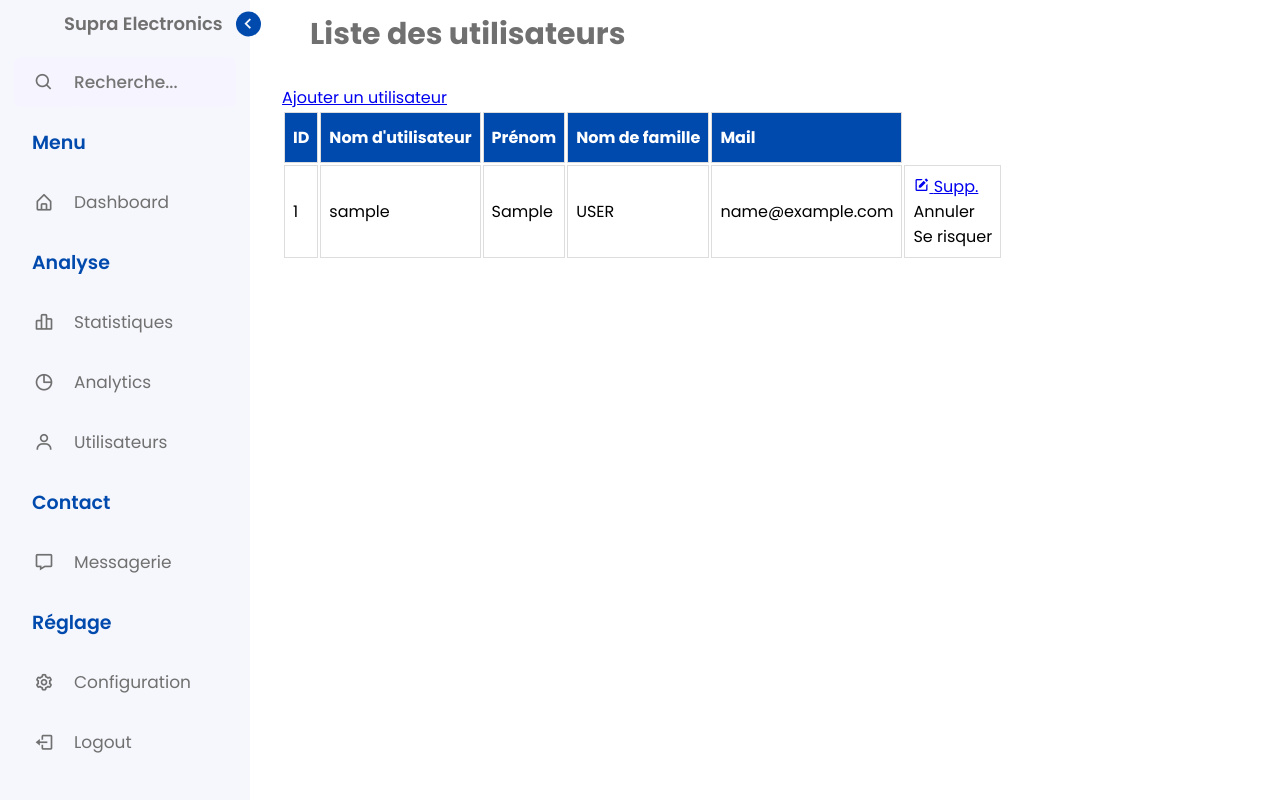
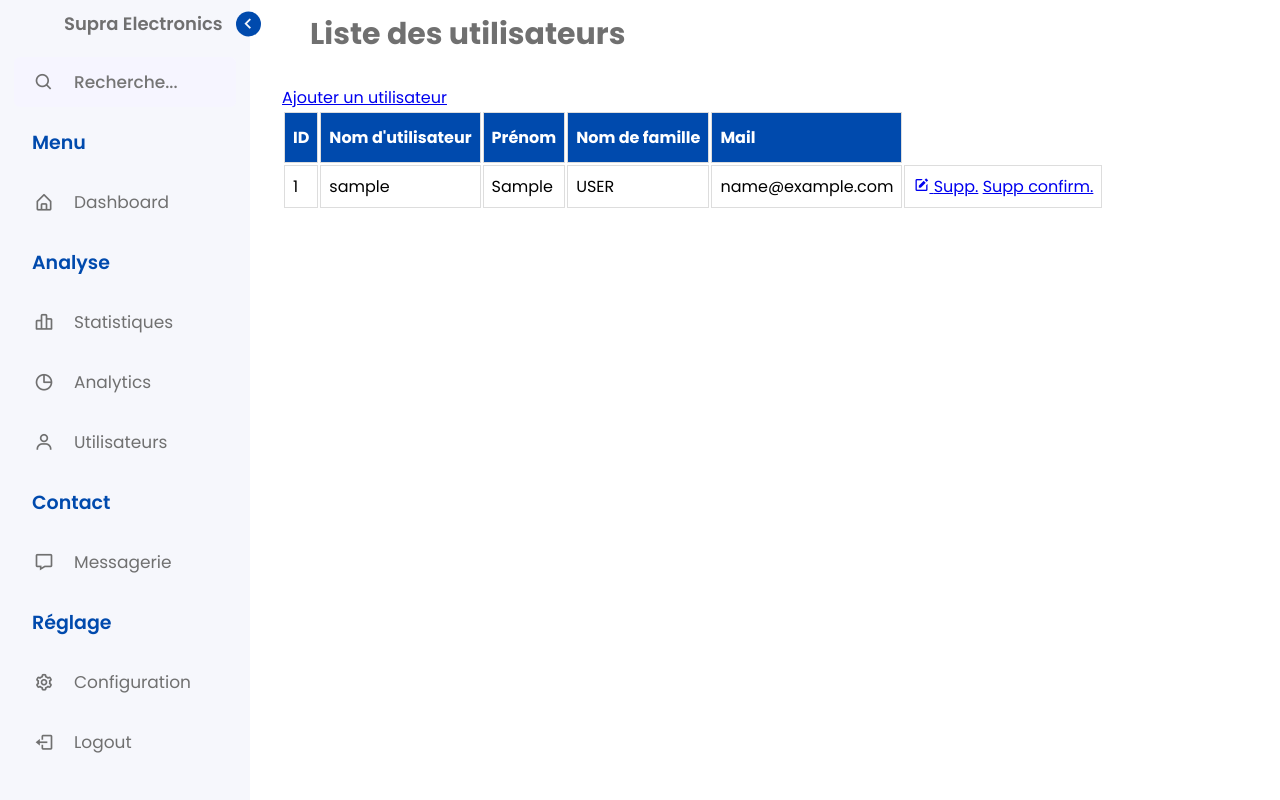
Before and after one commit to Mattlpt/supra-electronics, a PHP site: page /user in a window 1280 px wide. Run offline with PHP 8.4, Linux system fonts and the light colour scheme; tables that the repository leaves empty or names only in its code hold one stand-in row (values such as "Sample post").

Commit message:
correction conglit

```diff
--- a/src/assets/style/menudisplay.css
+++ b/src/assets/style/menudisplay.css
@@ -384,7 +384,7 @@ body.dark .home .text{
 /* ===== CGU ===== */
 
 .content-body cgu{
-    margin-bottom: 1em
+    margin-bottom: 1em;
     font-size: 16px;
     font-weight: 300;
     color: var(--text-color);
--- a/src/controller/user/UserController.php
+++ b/src/controller/user/UserController.php
@@ -71,6 +71,7 @@ class UserController
                 //suppresion d'un user
                 case 'delete':
                     //là il faudrait vérifier si on a le droit de faire cette action...
+
                     if(!empty($_GET))
                     {
                         $user = getOneOrNullUserById($_GET['id']);
--- a/src/services/Dispatcher.php
+++ b/src/services/Dispatcher.php
@@ -8,6 +8,7 @@ use controller\security\Register;
 use controller\public\Accueil;
 use controller\user\UserController;
 use Dashboard;
+use Home;
 use Messagerie;
 use Stats;
 use controller\config\Configu;
@@ -83,6 +84,12 @@ class Dispatcher
                     Dashboard::renderMainView();
                     break;
 
+                case 'home' :
+                    include("controller/home.index.php");
+                    Home::renderMainView();
+                    break;
+
+
                 default:
                     include('controller/home/index.php');
             }
--- a/src/view/public/CGU.php
+++ b/src/view/public/CGU.php
@@ -1,6 +1,6 @@
 <section class="home">
 
-    <div class="title-text">Mansion Légale</div>
+    <div class="title-text">Mention Légale</div>
     <div class="content-body">
 
         <p>
--- a/src/view/user/user.view.php
+++ b/src/view/user/user.view.php
@@ -22,10 +22,7 @@
                         <i class='bx bxs-edit'></i>
                     </a>
                     <a class="show-warning-modal" href="/user/delete?id=<?php echo $user->getId(); ?>">Supp.</a>
-                    <div class="buttons">
-                        <a class="close-warning-btn">Annuler</a>
-                    </div>
-                    <span class="show-warning-modal">Se risquer</span>
+                    <a class="show-warning-modal" href="/user/">Supp confirm.</a>
 
                 </td>
             </tr>
```
